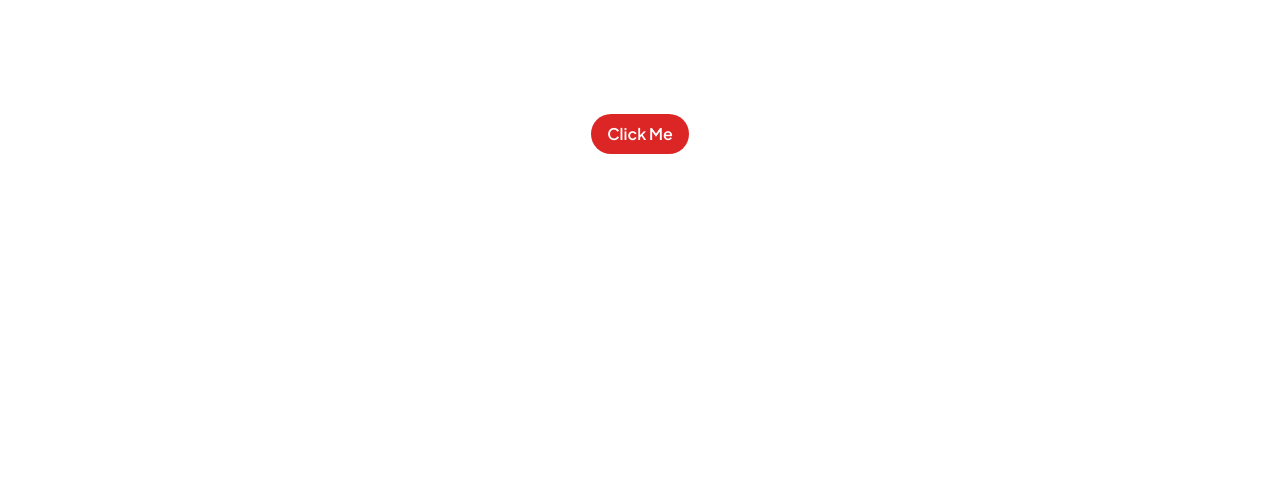
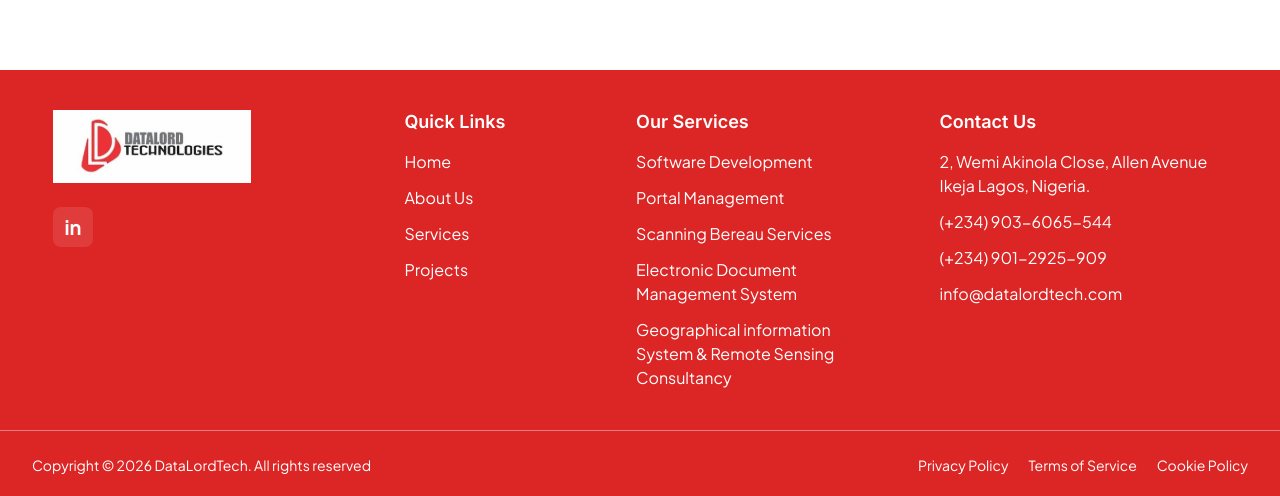
Before and after one commit to GeospatialRL/datalord-web, a Next.js app: page / in a window 1280 px wide. Shown: the part 301-797 px from the top of the page. Built offline with nearby package versions, Linux system fonts and the light colour scheme.

Commit message:
feat: add footer

```diff
--- /dev/null
+++ b/app/components/layouts/Footer.tsx
@@ -0,0 +1,81 @@
+import Image from "next/image";
+import Link from "next/link";
+
+export default function Footer() {
+  return (
+    <footer className="bg-primary text-white">
+      <div className="mx-auto grid max-w-[1440px] gap-12 px-8 py-10 sm:px-12 lg:grid-cols-[1.2fr_0.7fr_1fr_1.2fr] lg:gap-16 lg:px-[53px] lg:py-10">
+        <div>
+          <Image
+            src="/images/logo.svg"
+            alt="Datalord Technologies"
+            width={198}
+            height={74}
+            className="h-auto w-[198px]"
+          />
+          <a
+            href="https://www.linkedin.com/"
+            target="_blank"
+            rel="noreferrer"
+            aria-label="LinkedIn"
+            className="mt-6 flex h-10 w-10 items-center justify-center rounded-lg bg-white/10 text-xl font-bold transition-colors hover:bg-white/20"
+          >
+            in
+          </a>
+        </div>
+
+        <FooterColumn title="Quick Links">
+          <FooterLink href="/">Home</FooterLink>
+          <FooterLink href="/about">About Us</FooterLink>
+          <FooterLink href="/services">Services</FooterLink>
+          <FooterLink href="/projects">Projects</FooterLink>
+        </FooterColumn>
+
+        <FooterColumn title="Our Services">
+          <FooterLink href="/services">Software Development</FooterLink>
+          <FooterLink href="/services">Portal Management</FooterLink>
+          <FooterLink href="/services">Scanning Bereau Services</FooterLink>
+          <FooterLink href="/services">Electronic Document Management System</FooterLink>
+          <FooterLink href="/services">Geographical information System &amp; Remote Sensing Consultancy</FooterLink>
+        </FooterColumn>
+
+        <FooterColumn title="Contact Us">
+          <p>2, Wemi Akinola Close, Allen Avenue Ikeja Lagos, Nigeria.</p>
+          <p>(+234) 903-6065-544</p>
+          <p>(+234) 901-2925-909</p>
+          <a className="transition-opacity hover:opacity-75" href="mailto:info@datalordtech.com">
+            info@datalordtech.com
+          </a>
+        </FooterColumn>
+      </div>
+
+      <div className="border-t border-white/40">
+        <div className="mx-auto flex max-w-[1440px] flex-col gap-4 px-8 py-6 text-sm sm:px-12 md:flex-row md:items-center md:justify-between lg:px-8">
+          <p>Copyright © 2026 DataLordTech. All rights reserved</p>
+          <nav className="flex flex-wrap gap-x-5 gap-y-2" aria-label="Legal">
+            <Link className="transition-opacity hover:opacity-75" href="/privacy-policy">Privacy Policy</Link>
+            <Link className="transition-opacity hover:opacity-75" href="/terms-of-service">Terms of Service</Link>
+            <Link className="transition-opacity hover:opacity-75" href="/cookie-policy">Cookie Policy</Link>
+          </nav>
+        </div>
+      </div>
+    </footer>
+  );
+}
+
+function FooterColumn({ title, children }: { title: string; children: React.ReactNode }) {
+  return (
+    <div className="text-[16px] leading-6">
+      <h2 className="mb-4 text-[18px] font-semibold">{title}</h2>
+      <div className="space-y-3">{children}</div>
+    </div>
+  );
+}
+
+function FooterLink({ href, children }: { href: string; children: React.ReactNode }) {
+  return (
+    <Link className="block transition-opacity hover:opacity-75" href={href}>
+      {children}
+    </Link>
+  );
+}
```
